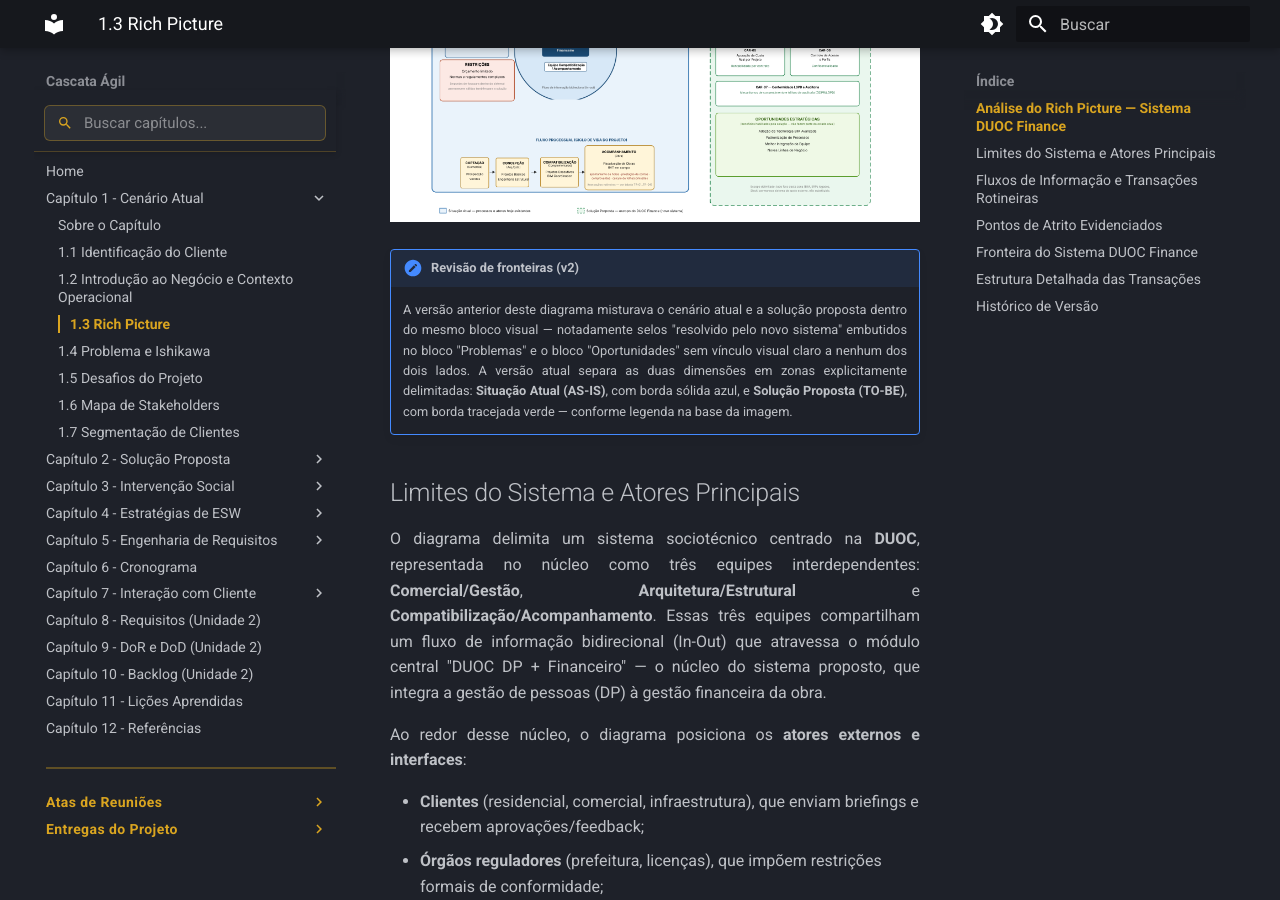
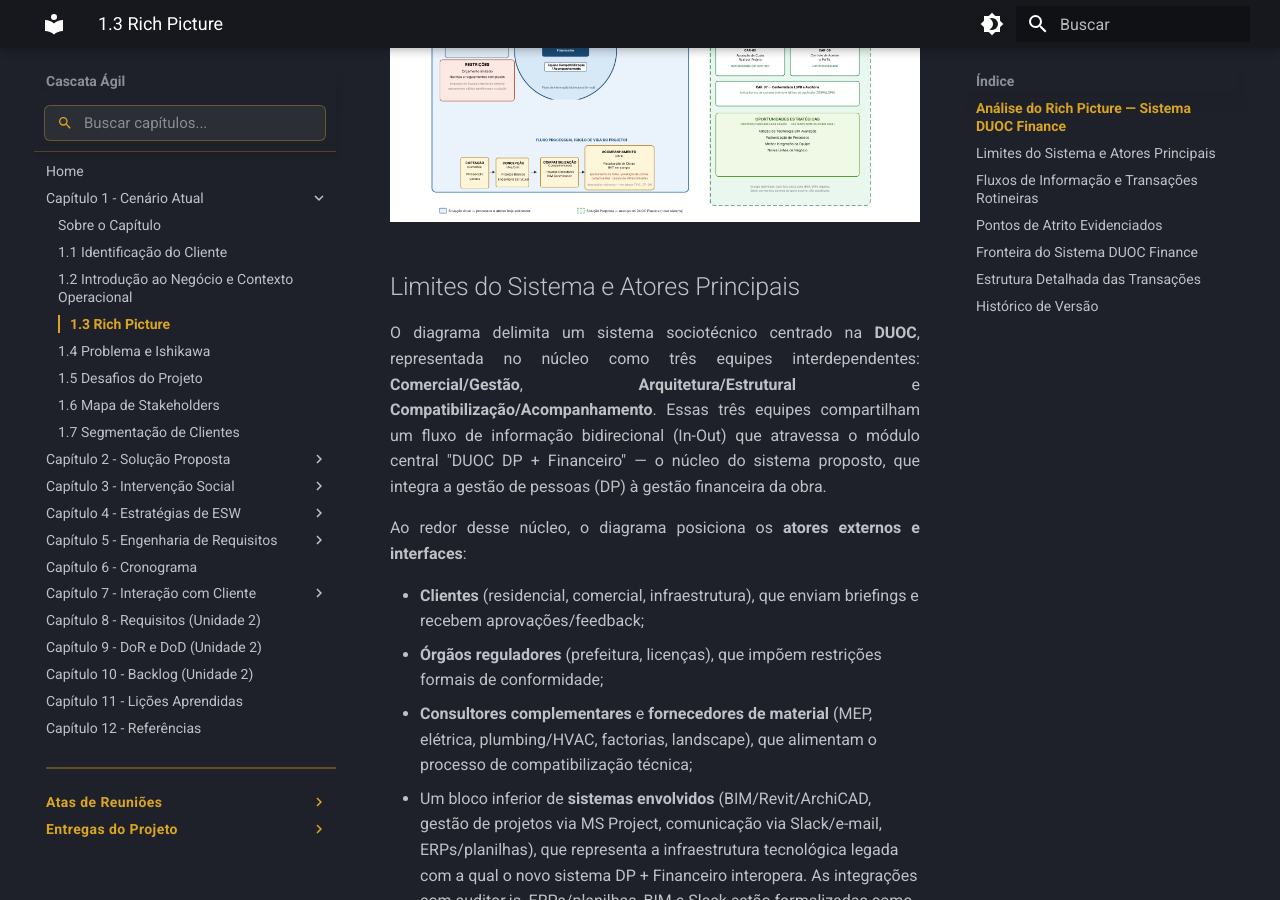
Before and after one commit to mdsreq-fga-unb/REQ-2026.2-T01-DUOC-Finance, an MkDocs documentation site: the page built from docs/visao-produto/capitulo-1/1.3-rich-picture.md, in a window 1280 px wide and 900 px high, scrolled down 347 px. Built offline with MkDocs 1.6.1 and Material for MkDocs 9.7.7, drawn with Linux system fonts in a browser that asks for light colours.

Commit message:
retira descricao de mudancas

```diff
--- a/docs/visao-produto/capitulo-1/1.3-rich-picture.md
+++ b/docs/visao-produto/capitulo-1/1.3-rich-picture.md
@@ -3,9 +3,6 @@
 ## Análise do Rich Picture — Sistema DUOC Finance
 
 ![Rich Picture do Sistema DUOC Finance](../../assets/images/rich_picture_duoc_v2.png)
-
-!!! note "Revisão de fronteiras (v2)"
-    A versão anterior deste diagrama misturava o cenário atual e a solução proposta dentro do mesmo bloco visual — notadamente selos "resolvido pelo novo sistema" embutidos no bloco "Problemas" e o bloco "Oportunidades" sem vínculo visual claro a nenhum dos dois lados. A versão atual separa as duas dimensões em zonas explicitamente delimitadas: **Situação Atual (AS-IS)**, com borda sólida azul, e **Solução Proposta (TO-BE)**, com borda tracejada verde — conforme legenda na base da imagem.
 
 ## Limites do Sistema e Atores Principais
 
```
